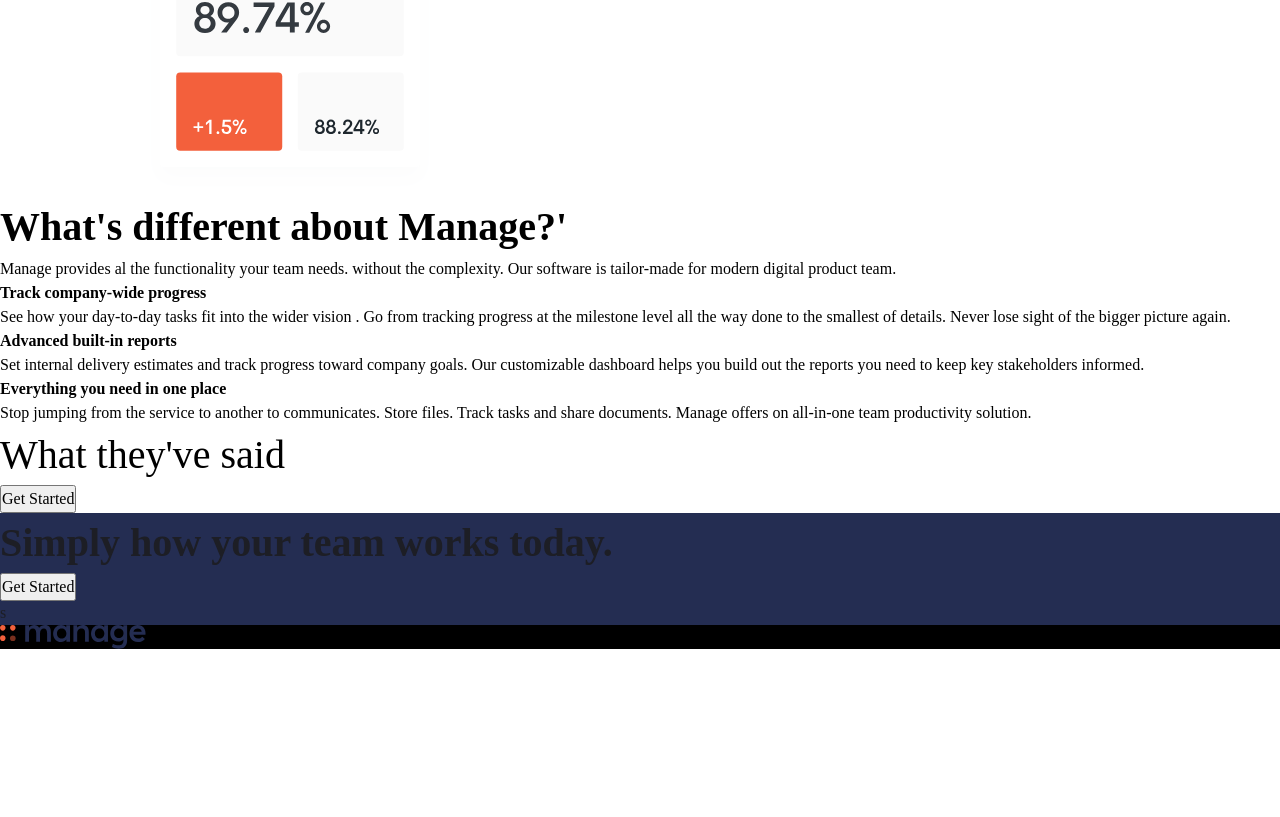
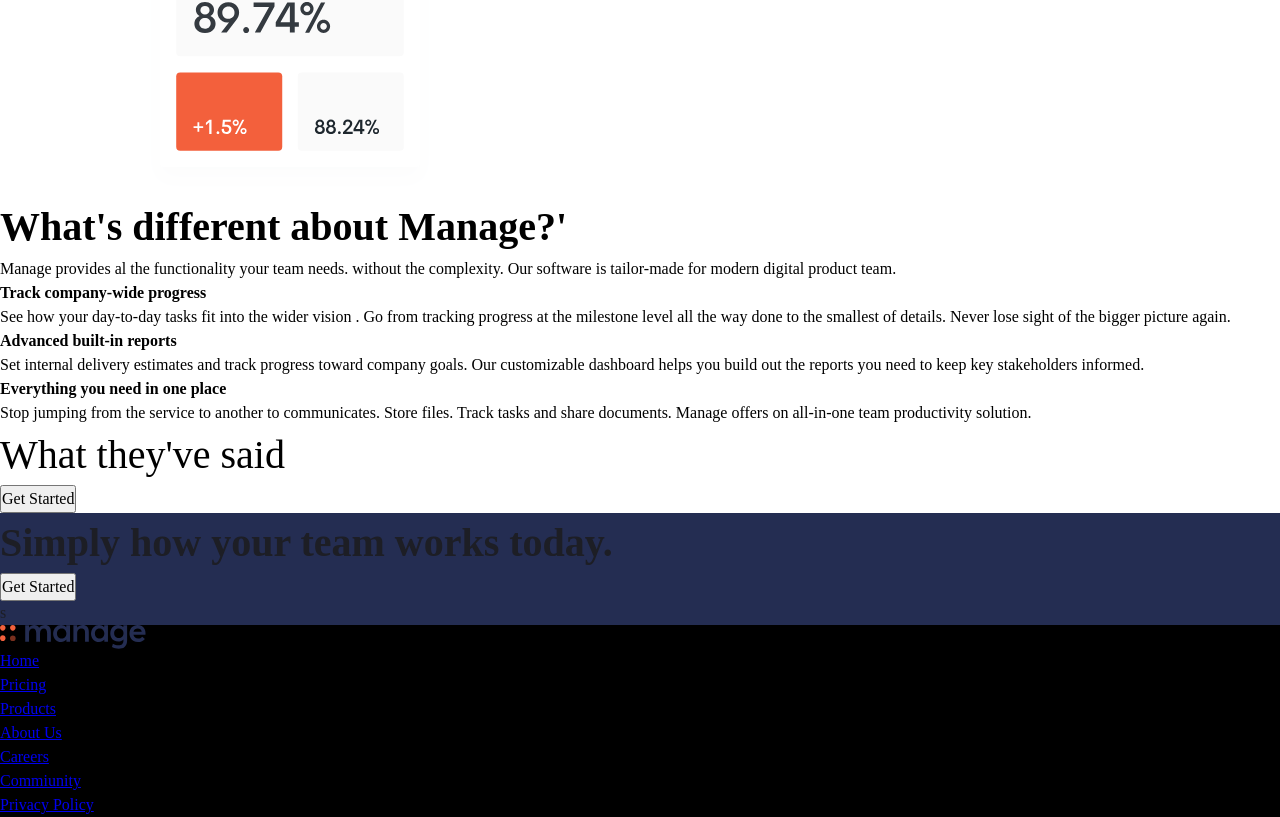
Before and after one commit to MohamadShariat/landing-page, a website built with Vite: page index.html in a window 1280 px wide. Shown: the part 636-1453 px from the top of the page. Before the commit the page ends 1285 px from the top, so only its background shows below. Built offline with nearby package versions, Linux system fonts and the light colour scheme.

Commit message:
footer > footer-nav html is done

```diff
--- a/index.html
+++ b/index.html
@@ -17,7 +17,7 @@
     <div class="container">
       <a href="#"><img src="./img/logo.svg" alt="Manage"></a>
       <nav class="primary-navigation">
-        <ul role="list" class="nav-list">
+        <ul aria-label="Primary" role="list" class="nav-list">
           <li><a href="#">Pricing</a></li>
           <li><a href="#">Product</a></li>
           <li><a href="#">About Us</a></li>
@@ -112,7 +112,19 @@
             <li><a aria-label="instagram" href="#"></a></li>
           </ul>
         </div>
-        <div></div>
+        <div>
+          <nav class="footer-nav">
+            <ul aria-label="Footer" role="list">
+              <li><a href="#">Home</a></li>
+              <li><a href="#">Pricing</a></li>
+              <li><a href="#">Products</a></li>
+              <li><a href="#">About Us</a></li>
+              <li><a href="#">Careers</a></li>
+              <li><a href="#">Commiunity</a></li>
+              <li><a href="#">Privacy Policy</a></li>
+            </ul>
+          </nav>
+        </div>
         <div></div>
       </div>
     </div>
```
